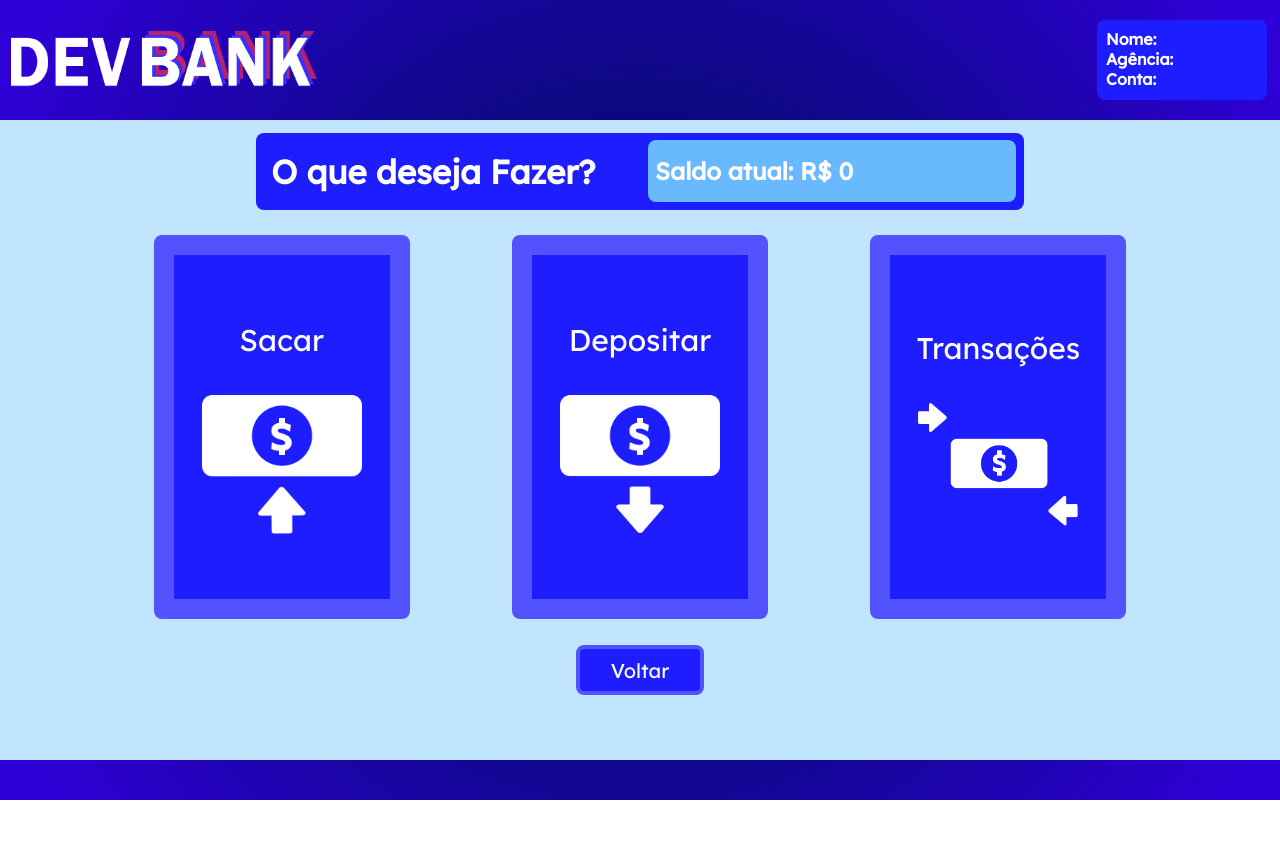
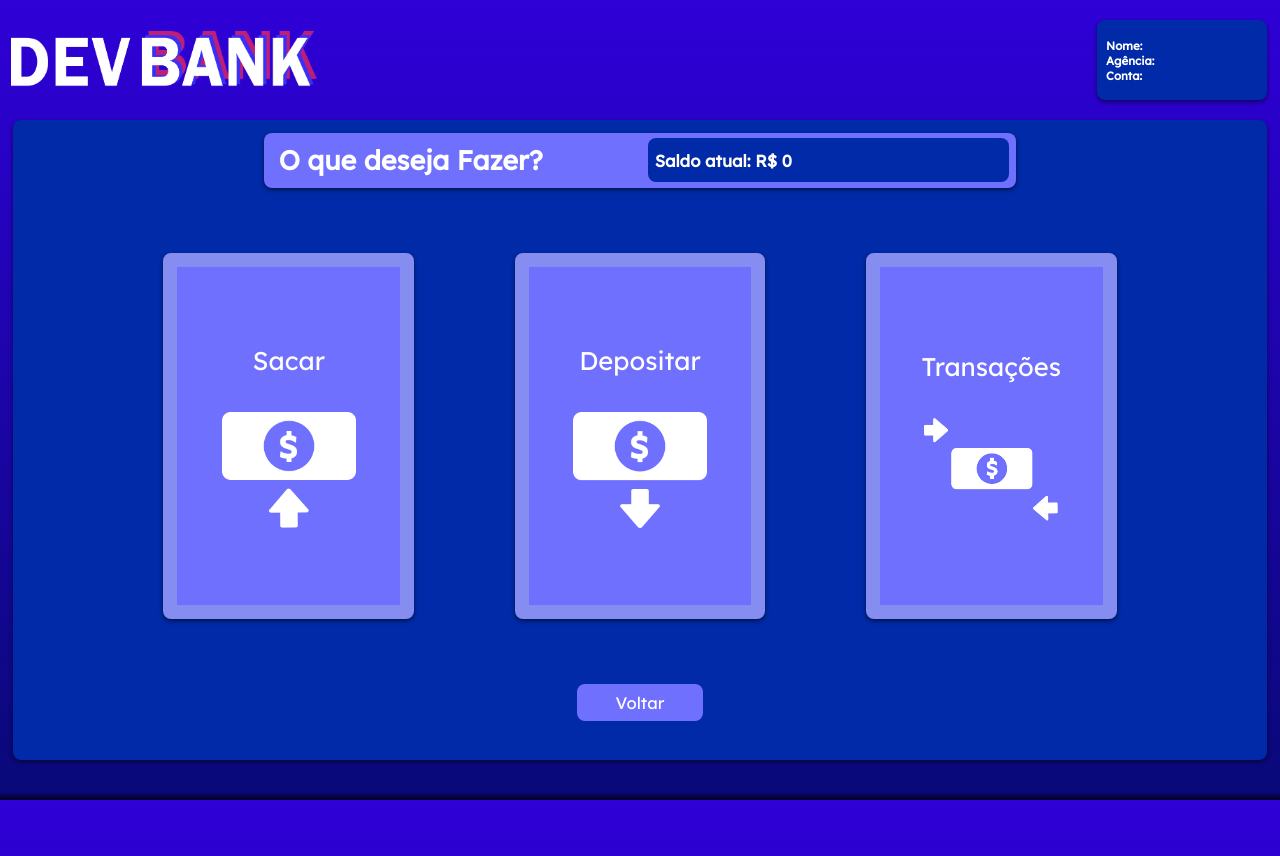
Before and after one commit to Maua-Dev/devbank_rafael_tiago_gabriel_front, a React (Vite) app: page /home in a window 1280 px wide. Shown: the top 856 px of the page. Before the commit the page ends 800 px from the top, so only its background shows below. Built offline with nearby package versions, Linux system fonts and the light colour scheme; no server answers.

Commit message:
Finalização da primeira entrega, (estilização da pagina home) -Tiago -Festa

```diff
--- a/src/components/pages/TelaDaConta.css
+++ b/src/components/pages/TelaDaConta.css
@@ -61,7 +61,7 @@ body {
     border: none;
     background-color: #7070ff;
     outline: none;
-    box-shadow: rgba(50, 50, 93, 0.25) 0px 30px 60px -12px inset, rgba(0, 0, 0, 0.3) 0px 18px 36px -18px inset, rgba(0, 0, 0, 0.539) 0px 2px 4px;
+    box-shadow:  rgba(0, 0, 0, 0.539) 0px 2px 4px;
 }
 
 .botao-login{
@@ -76,7 +76,7 @@ body {
     background-color: #7070ff;
     transition: .35s;
     font-style:normal;
-    box-shadow: rgba(50, 50, 93, 0.25) 0px 30px 60px -12px inset, rgba(0, 0, 0, 0.3) 0px 18px 36px -18px inset, rgba(0, 0, 0, 0.539) 0px 2px 4px; ;
+    box-shadow:  rgba(0, 0, 0, 0.539) 0px 2px 4px; ;
 }
 
 .botao-login:hover {
@@ -84,5 +84,5 @@ body {
     cursor: pointer;
     border-color: #ffacac;
     transform: scale(1.01);
-    box-shadow: rgba(50, 50, 93, 0.25) 0px 30px 60px -12px inset, rgba(0, 0, 0, 0.3) 0px 18px 36px -18px inset, rgba(0, 0, 0, 0.539) 0px 2px 4px;
+    box-shadow:  rgba(0, 0, 0, 0.539) 0px 2px 4px;
 }
--- a/src/components/pages/TelaInicial.css
+++ b/src/components/pages/TelaInicial.css
@@ -8,7 +8,7 @@
 
 body {
     background: rgb(2,0,36);
-    background: radial-gradient(circle, rgba(2,0,36,1) 0%, rgba(9,9,121,1) 34%, rgba(47,0,215,1) 94%);
+    background: linear-gradient(0deg, rgba(2,0,36,1) 0%, rgba(9,9,121,1) 1%, rgba(47,0,215,1) 100%);
     height: 100%;
     width: 100%;
 }
@@ -33,11 +33,13 @@ body {
     height: 70px;
     padding: 5px;
     width: 20%;
+    align-content: center;
     float: right;
     margin-right: 1%;
     border: none;
-    background-color: #1D1DFF;
+    background-color: rgb(0, 42, 167);
     border-radius: 8px;
+    box-shadow: rgba(0, 0, 0, 0.539) 0px 2px 4px;
 }
 
 .dados-conta{
@@ -45,20 +47,32 @@ body {
     margin-top: auto;
     margin-bottom: auto;
     color: white;
-    font-size: 16px;
+    font-size: 0.9vw;
     font-family: "Lexend";
     word-spacing: 4px;
     margin: 4px;
 }
 
+.janela-acoes{
+    height: 100%;
+    width: 100%;
+    display: flex;
+    flex-direction: column;
+    align-items: center;
+
+}
+
 .container-botoes-saldo{
-    background-color: rgb(193, 229, 255);
+    background-color: rgb(0, 42, 167);
     display: flex;
     flex-direction: column;
     justify-content: center;
     align-items: center;
-    width: 100%;
+    border-radius: 8px;
+    gap: 40px;
+    width: 98%;
     height: 80%;
+    box-shadow: rgba(0, 0, 0, 0.539) 0px 2px 4px;
 }
 
 .box-saldo {
@@ -66,11 +80,12 @@ body {
     height: 12%;
     width: 60%;
     align-items: center;
-    background-color: #1D1DFF;
+    background-color: #7070ff;
     border: none;
     border-radius: 8px;
     margin-top: 1%;
     margin-bottom: 2%;
+    box-shadow: rgba(0, 0, 0, 0.539) 0px 2px 4px;
 }
 
 .oq-fazer {
@@ -79,12 +94,12 @@ body {
     color: white;
     width: 50%;
     text-align: left;
-    font-size: 22px;
+    font-size: 1.4vw;
 
 }
 
 .saldo-box {
-    background-color: #68b9ff;
+    background-color: rgb(0, 42, 167);
     width: 50%;
     height: 80%;
     margin: 1%;
@@ -97,12 +112,13 @@ body {
     color: white;
     margin-left: 2%;
     font-family: "Lexend";
+    font-size: 1.3vw;
     text-align: left;
 }
 
 .box-acoes{
     width: 100%;
-    height: 60%;
+    height: 80%;
     display: flex;
     justify-content: center;
 }
@@ -119,14 +135,19 @@ body {
     gap: 36px;
 
     font-family: "Lexend";
-    font-size: 30px;
+    font-size: 2vw;
     color: white;
     border-radius: 8px;
-    border-width: 20px;
-    border-color: #5252FF;
+    border-width: 14px;
+    border-color: #858ef0;
     border-style: solid;
-    background-color: #1D1DFF;
+    background-color: #7070ff;
     transition: .35s;
+    box-shadow: rgba(0, 0, 0, 0.539) 0px 2px 4px;
+}
+
+img{
+    width: 60%;
 }
 
 .bottom {
@@ -140,12 +161,10 @@ body {
     height: 36%;
     border-radius: 8px;
     font-family: "Lexend";
-    font-size: 20px;
+    font-size: 1.3vw;
     color: white;
-    border-style: solid;
-    border-width: 4px;
-    border-color: #5252FF;
-    background-color: #1D1DFF;
+    border: none;
+    background-color: #7070ff;
     transition: .35s;
     font-style:normal;
     margin: 2%;
--- a/src/components/pages/TelaInicial.tsx
+++ b/src/components/pages/TelaInicial.tsx
@@ -36,6 +36,7 @@ function Telainicial() {
         </div>
       </header>
 
+      <div className="janela-acoes">
         <div className="container-botoes-saldo">
 
           <div className="box-saldo">
@@ -46,7 +47,6 @@ function Telainicial() {
               <h2 className="saldo">Saldo atual: R$ {current_balance}</h2>
             </div>
           </div>
-
             <div className="box-acoes">
               <button className="botoes-banco">Sacar <img src="src/img/sacar.png" width={160}/> </button>
               <button className="botoes-banco">Depositar <img src="src/img/depositar.png" width={160}/> </button>
@@ -57,6 +57,7 @@ function Telainicial() {
             </div>
           </div>
         </div>
+      </div>
     )
   }
 
```
Lines whose indentation alone changed are shown as unchanged.
